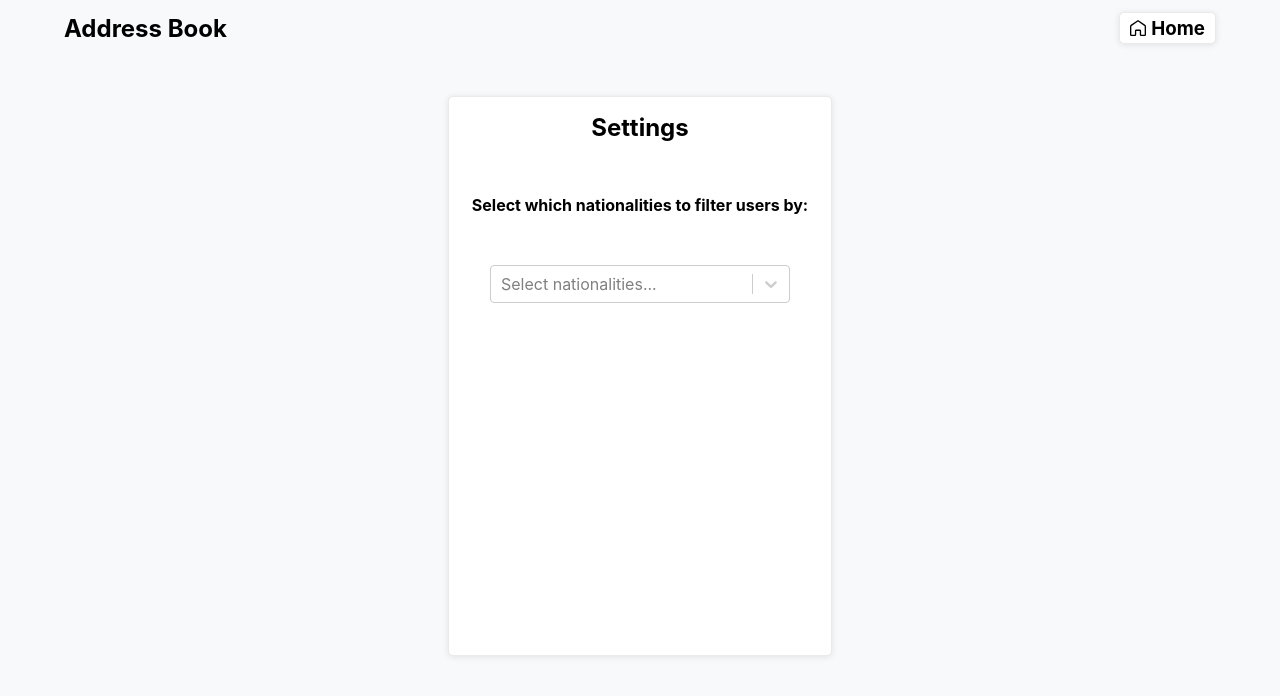
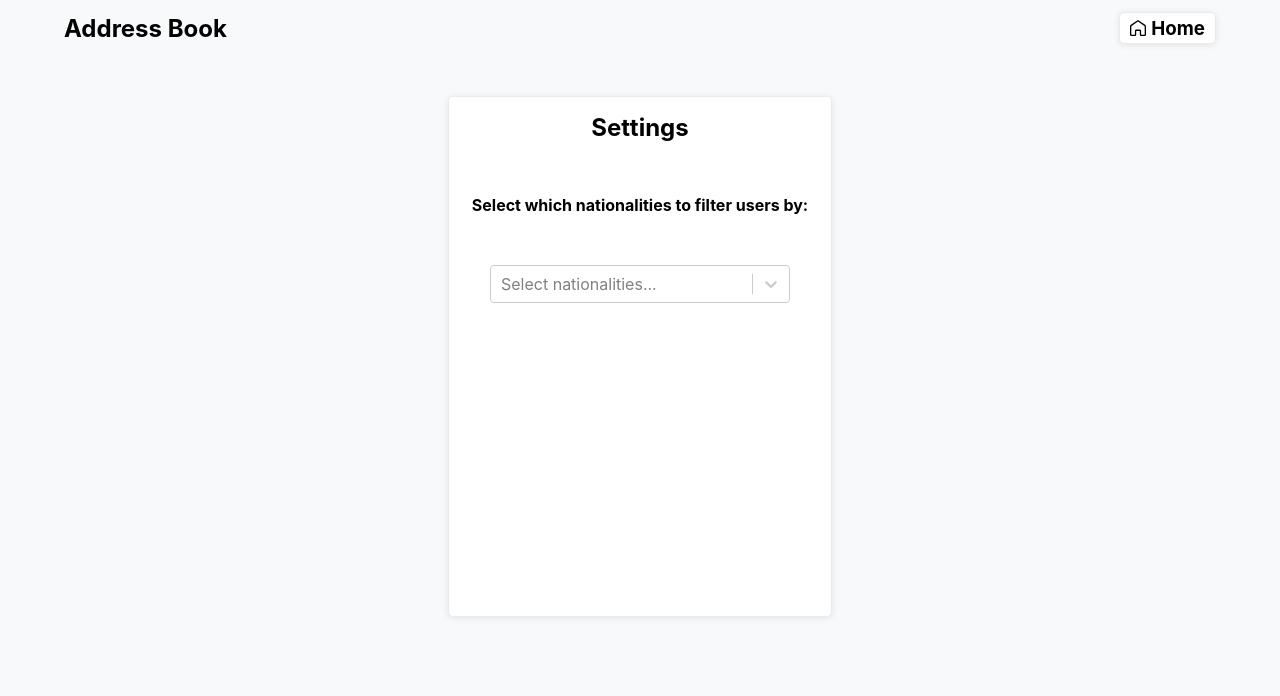
Before and after one commit to Adtx/address-book-reactjs-typescript, a React (Create React App) app: page /settings in a window 1280 px wide. Shown: the top 696 px of the page. Built offline with nearby package versions, Linux system fonts and the light colour scheme.

Commit message:
fix: Fix settings main content height

```diff
--- a/src/pages/Settings/styles.tsx
+++ b/src/pages/Settings/styles.tsx
@@ -7,7 +7,7 @@ export const StyledSettings = styled.main`
   align-items: center;
   flex-direction: column;
   background-color: #f8f9fa;
-  height: 100%;
+  height: 93%;
 `
 
 export const SettingsContainer = styled.section`
```
